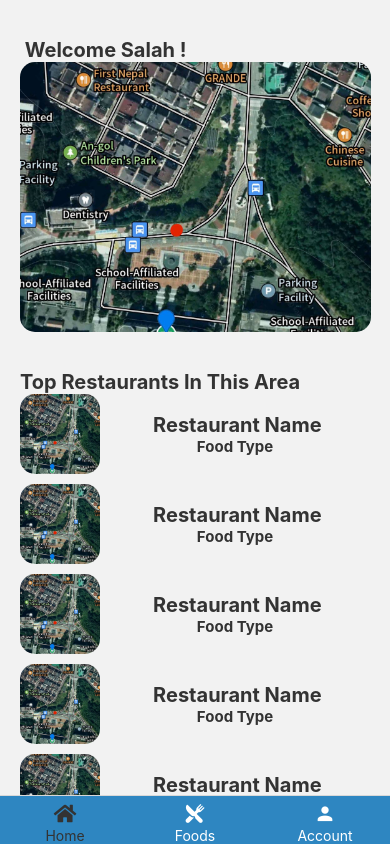
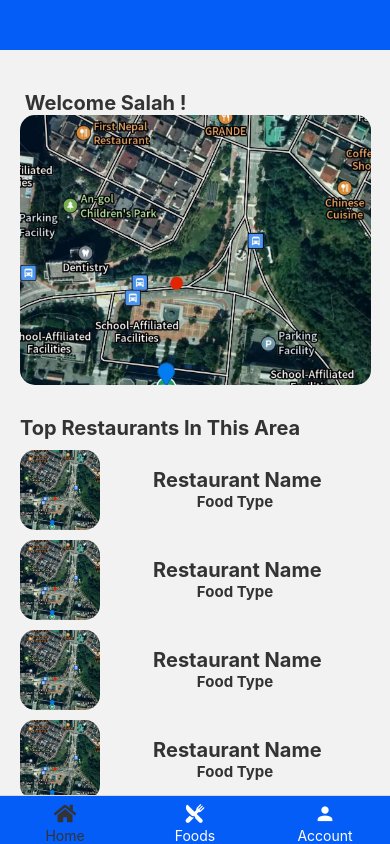
Before and after one commit to salahbm/foodie-front, a React Native app: screen /Home in a window 390 px wide. Built offline with nearby package versions, Linux system fonts and the light colour scheme.

Commit message:
headerFix

```diff
--- a/navigation/tabs.js
+++ b/navigation/tabs.js
@@ -15,9 +15,8 @@ function Tabs() {
         tabBarShowLabel: false,
         headerShown: false,
         tabBarHideOnKeyboard: true,
-
         tabBarStyle: {
-          backgroundColor: '#2E86C1',
+          backgroundColor: '#055DF8',
         },
       })}>
       <Tab.Screen
--- a/screens/Home.js
+++ b/screens/Home.js
@@ -16,20 +16,20 @@ const {width, height} = Dimensions.get('window');
 const Home = () => {
   return (
     <View style={{flex: 1}}>
-      {Platform.OS === 'ios' && (
-        <View
-          style={{
-            height: 50,
-            backgroundColor: '#055DF8',
-          }}
-        />
-      )}
+    <View
+  style={{
+    height: height >= 700 ? 50 : 20,
+    backgroundColor: '#055DF8',
+  }}
+/>
 
       <View
         style={{
           justifyContent: 'center',
 
-          flex: 0.9,
+          flex: 1,
+          marginTop :10
+
         }}>
         <Text style={styles.header}> Welcome Salah !</Text>
         <Image
@@ -42,7 +42,7 @@ const Home = () => {
           }}
         />
       </View>
-      <Text style={styles.header}>Top Restaurants In This Area</Text>
+      <Text style={styles.header2}>Top Restaurants In This Area</Text>
 
       <ScrollView
         style={{flex: 1, width: '100%'}}
@@ -92,6 +92,13 @@ const styles = StyleSheet.create({
     marginTop: 10,
     marginLeft: 20,
   },
+  header2: {
+    fontSize: 20,
+    fontWeight: 700,
+    color: '#333',
+marginVertical: 10,
+    marginLeft: 20,
+  },
   restaurant: {
     fontSize: 20,
     fontWeight: 700,
```
Also changed, not shown: 2 other files (tests, documents, lock files or other folders).
